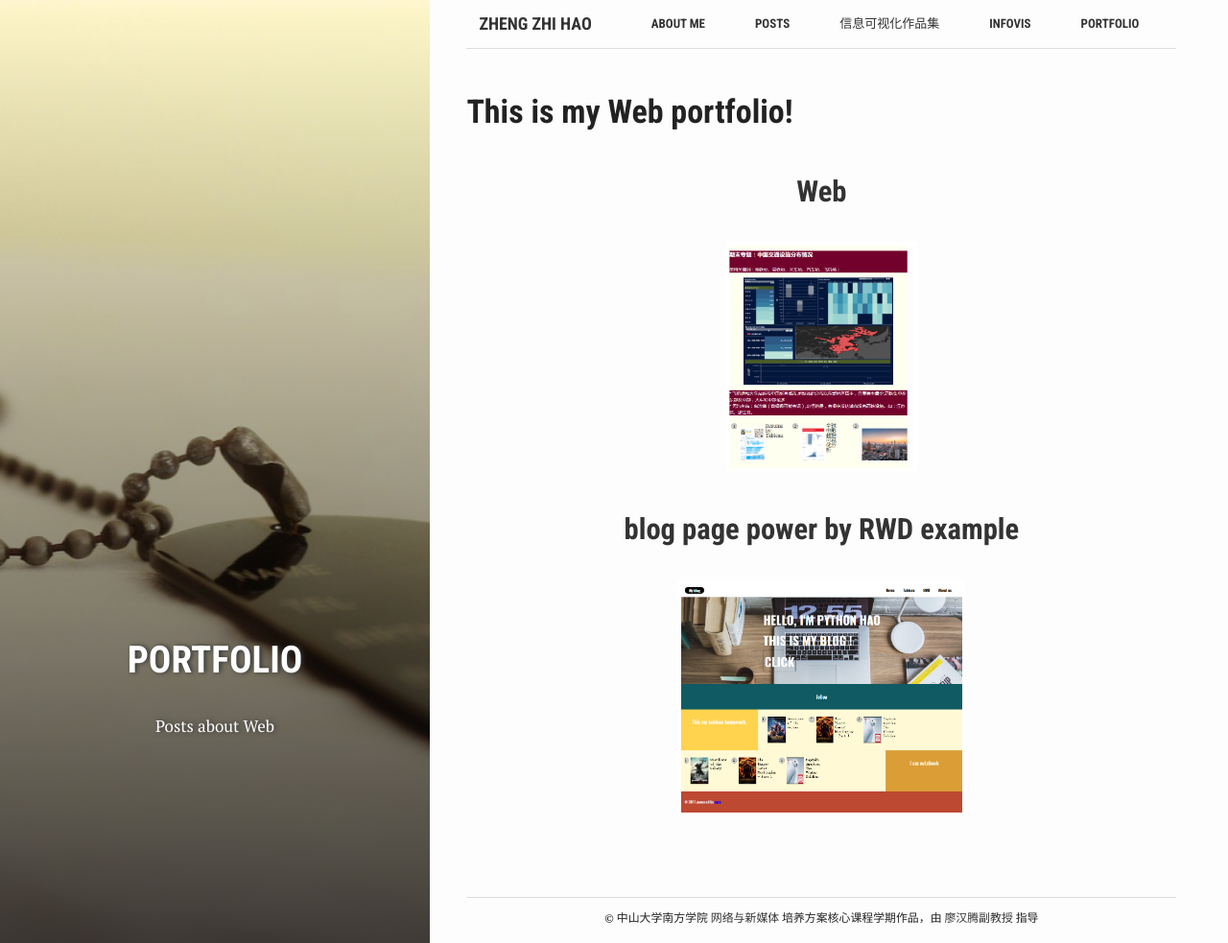
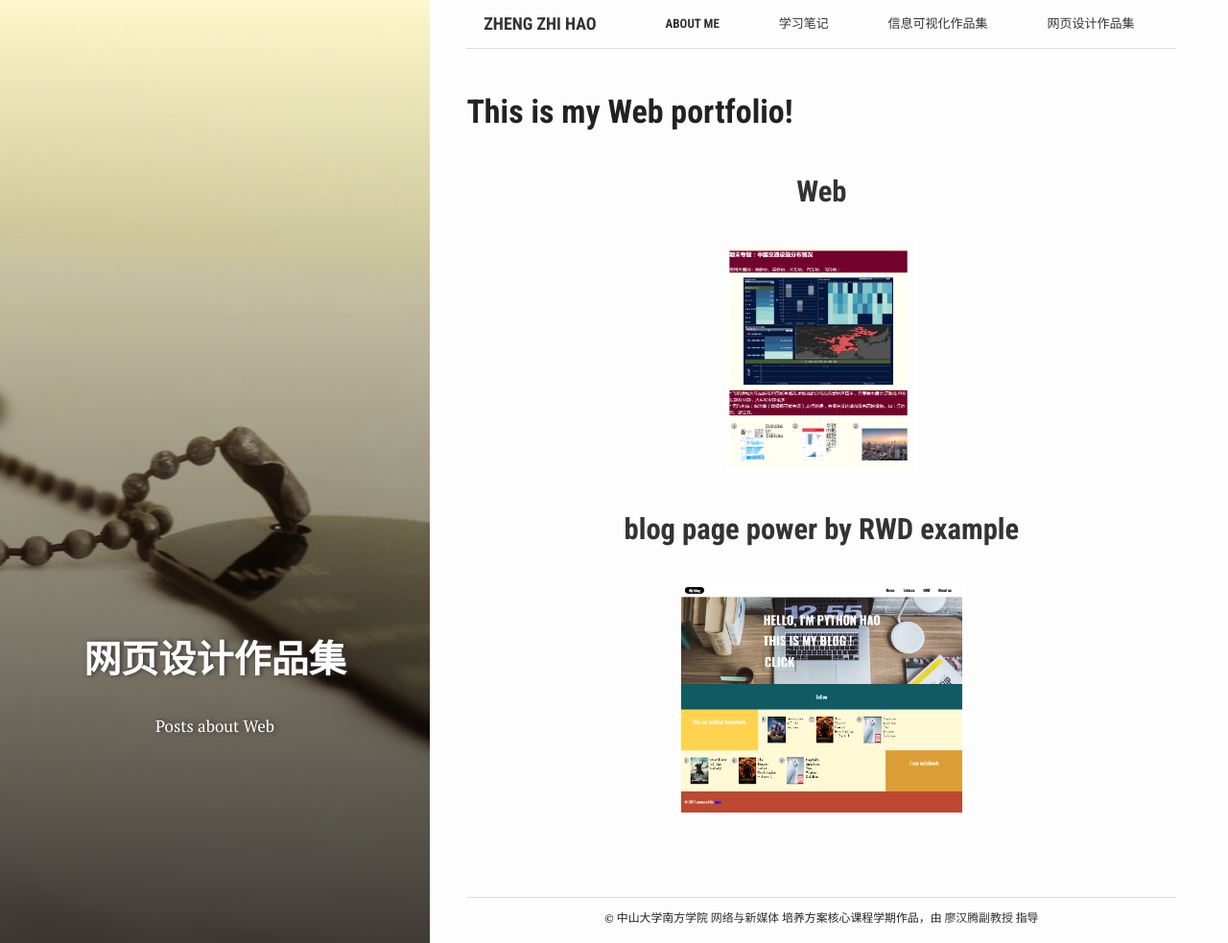
Before and after one commit to gerly1980/Jekyll, a Jekyll site: the page built from portfolio/portfolio.md, in a window 1280 px wide and 983 px high. Shown: the whole window at 96% size. Built offline with Jekyll 4.4.1, drawn with Linux system fonts in a browser that asks for light colours.

Commit message:
导航名更为中文

```diff
--- a/archive.md
+++ b/archive.md
@@ -2,7 +2,7 @@
 bg: "tag.jpg"
 layout: page
 permalink: /posts/
-title: "posts"
+title: "学习笔记"
 crawlertitle: "All articles"
 summary: "Posts about all"
 active: archive
--- a/infovis/infovis.md
+++ b/infovis/infovis.md
@@ -4,9 +4,9 @@
 title:  "infovis"
 crawlertitle: "All tableau"
 bg: "owl.jpg"
-permalink: /infovis/
+
 summary: "Posts about Web"
-active: infovis
+
 ---
 
 {% for post in site.posts limit: 15 %}
--- a/portfolio/portfolio.md
+++ b/portfolio/portfolio.md
@@ -1,7 +1,7 @@
 ---
 bg: "tag.jpg"
 layout: default
-title:  "portfolio"
+title:  "网页设计作品集"
 permalink: /portfolio/
 crawlertitle: "All Web"
 summary: "Posts about Web"
```
Also changed, not shown: portfolio/index.md (+2 -2 lines).
